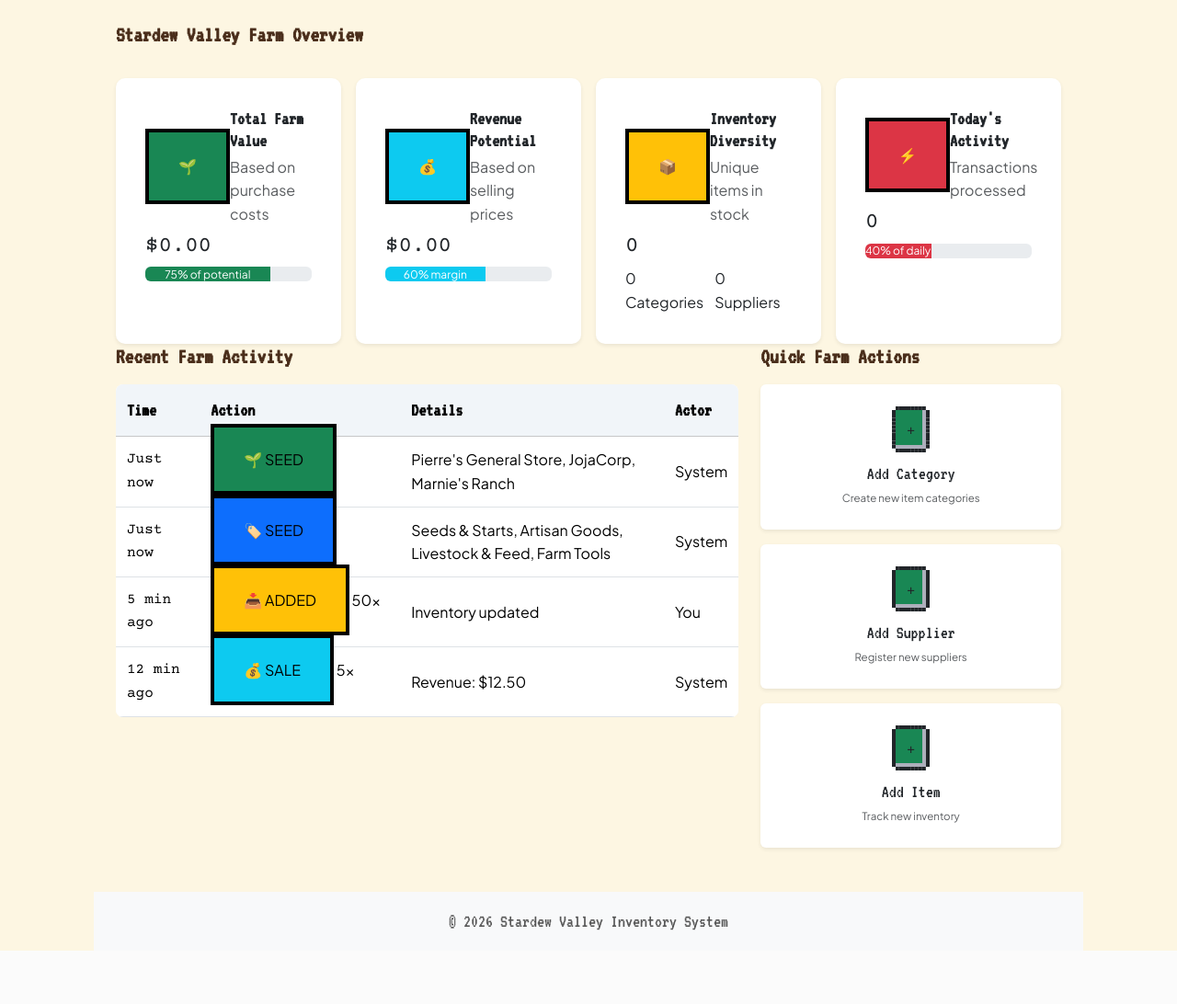
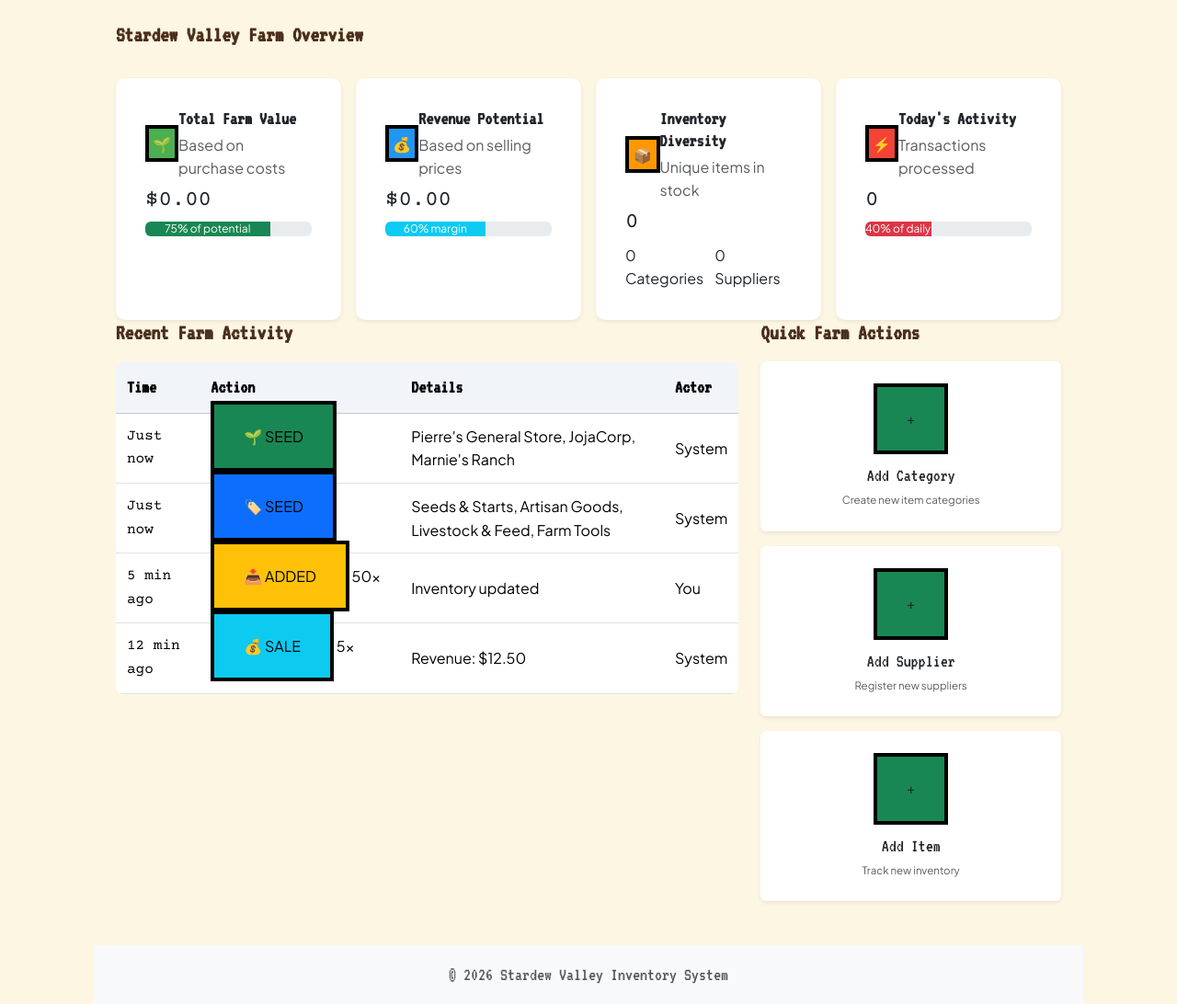
Before and after one commit to 0Raeze/CST5-Final-Project, a PHP site: page /views/dashboard/index.php in a window 1280 px wide. Shown: the part 82-1174 px from the top of the page at 92% size. Before the commit the page ends 1116 px from the top, so only its background shows below. Run offline with PHP 8.4, Linux system fonts and the light colour scheme; the visitor is signed in with stand-in values (Sample User, id 1); data that the repository does not hold is empty.

Commit message:
Fix stat card icon sizes: replaced nes-container wrappers with compact inline retro squares (40x40px) for proper pixel art scaling

```diff
--- a/views/dashboard/index.php
+++ b/views/dashboard/index.php
@@ -79,7 +79,7 @@
                 <div class="card h-100 border-0 shadow-sm">
                     <div class="card-body p-3">
                         <div class="d-flex align-items-center justify-content-between mb-2">
-                            <span class="nes-container is-small bg-success">🌱</span>
+                            <div style="border: 4px solid black; padding: 4px; background-color: #4caf50; display: flex; align-items: center; justify-content: center; width: 40px; height: 40px; image-rendering: pixelated;">🌱</div>
                             <div>
                                 <h5 class="font-pixel mb-1">Total Farm Value</h5>
                                 <p class="text-muted mb-0">Based on purchase costs</p>
@@ -100,7 +100,7 @@
                 <div class="card h-100 border-0 shadow-sm">
                     <div class="card-body p-3">
                         <div class="d-flex align-items-center justify-content-between mb-2">
-                            <span class="nes-container is-small bg-info">💰</span>
+                            <div style="border: 4px solid black; padding: 4px; background-color: #2196f3; display: flex; align-items: center; justify-content: center; width: 40px; height: 40px; image-rendering: pixelated;">💰</div>
                             <div>
                                 <h5 class="font-pixel mb-1">Revenue Potential</h5>
                                 <p class="text-muted mb-0">Based on selling prices</p>
@@ -121,7 +121,7 @@
                 <div class="card h-100 border-0 shadow-sm">
                     <div class="card-body p-3">
                         <div class="d-flex align-items-center justify-content-between mb-2">
-                            <span class="nes-container is-small bg-warning">📦</span>
+                            <div style="border: 4px solid black; padding: 4px; background-color: #ff9800; display: flex; align-items: center; justify-content: center; width: 40px; height: 40px; image-rendering: pixelated;">📦</div>
                             <div>
                                 <h5 class="font-pixel mb-1">Inventory Diversity</h5>
                                 <p class="text-muted mb-0">Unique items in stock</p>
@@ -141,7 +141,7 @@
                 <div class="card h-100 border-0 shadow-sm">
                     <div class="card-body p-3">
                         <div class="d-flex align-items-center justify-content-between mb-2">
-                            <span class="nes-container is-small bg-danger">⚡</span>
+                            <div style="border: 4px solid black; padding: 4px; background-color: #f44336; display: flex; align-items: center; justify-content: center; width: 40px; height: 40px; image-rendering: pixelated;">⚡</div>
                             <div>
                                 <h5 class="font-pixel mb-1">Today's Activity</h5>
                                 <p class="text-muted mb-0">Transactions processed</p>
@@ -209,7 +209,7 @@
                     <a href="../category/form.php" class="card h-100 btn btn-outline-primary d-flex flex-column align-items-center text-center text-decoration-none border-0 shadow-sm">
                         <div class="card-body p-3">
                             <div class="d-flex justify-content-center mb-2">
-                                <span class="nes-btn is-small bg-success">+</span>
+                                <span class="nes-container is-small bg-success">+</span>
                             </div>
                             <div class="font-pixel">Add Category</div>
                             <small class="font-body text-muted">Create new item categories</small>
@@ -218,7 +218,7 @@
                     <a href="../supplier/form.php" class="card h-100 btn btn-outline-success d-flex flex-column align-items-center text-center text-decoration-none border-0 shadow-sm">
                         <div class="card-body p-3">
                             <div class="d-flex justify-content-center mb-2">
-                                <span class="nes-btn is-small bg-success">+</span>
+                                <span class="nes-container is-small bg-success">+</span>
                             </div>
                             <div class="font-pixel">Add Supplier</div>
                             <small class="font-body text-muted">Register new suppliers</small>
@@ -227,7 +227,7 @@
                     <a href="../item/form.php" class="card h-100 btn btn-outline-warning d-flex flex-column align-items-center text-center text-decoration-none border-0 shadow-sm">
                         <div class="card-body p-3">
                             <div class="d-flex justify-content-center mb-2">
-                                <span class="nes-btn is-small bg-success">+</span>
+                                <span class="nes-container is-small bg-success">+</span>
                             </div>
                             <div class="font-pixel">Add Item</div>
                             <small class="font-body text-muted">Track new inventory</small>
```
